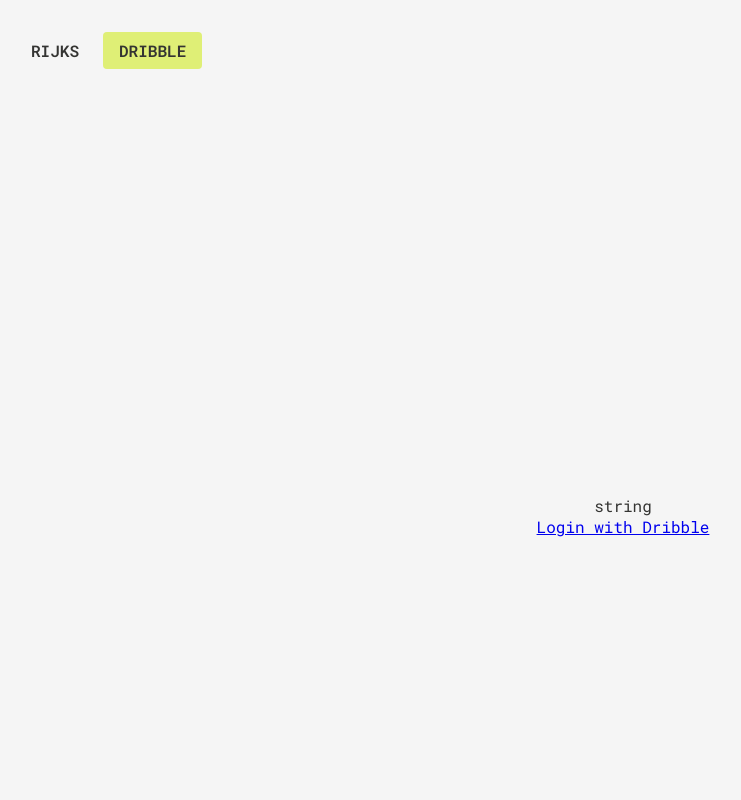
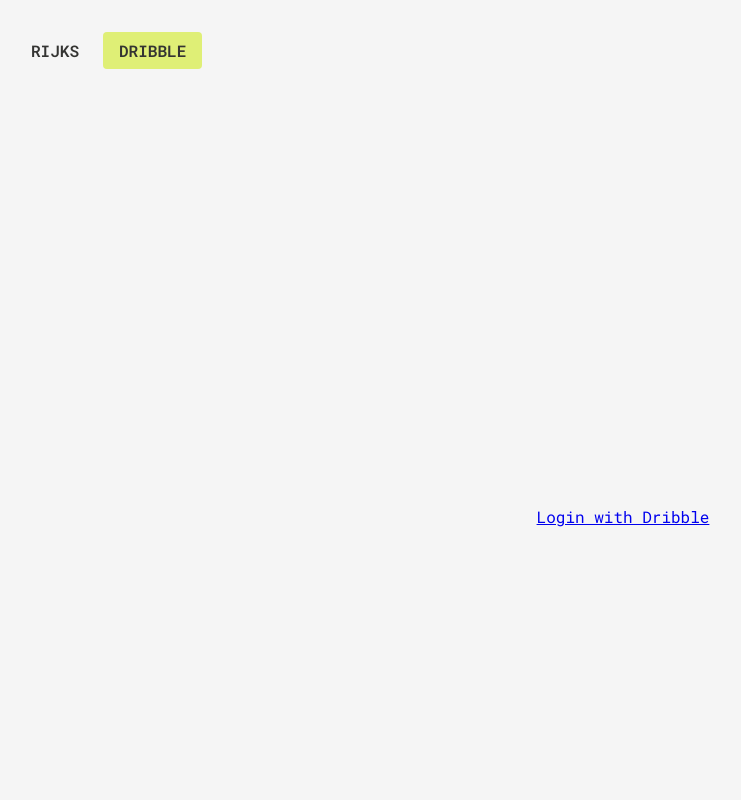
Before and after one commit to grzegorczykmichal/collibra, a React (Create React App) app in the folder app/: page /dribble in a window 1280 px wide. Shown: the top 800 px of the page, without its empty margins (17-758 px from the left). Built offline with nearby package versions, Linux system fonts and the light colour scheme; no server answers.

Commit message:
Fixing dribble problem

```diff
--- a/app/src/application/features/Dribble/pages/Dribble.tsx
+++ b/app/src/application/features/Dribble/pages/Dribble.tsx
@@ -3,11 +3,10 @@ import css from './Dribble.module.css';
 import { DribbleUser, DribbleShots } from '../components';
 
 function Dribble() {
-  const { token, isLoggedIn } = useDribble();
+  const { isLoggedIn } = useDribble();
 
   return (
     <div className={css.page}>
-      {typeof token}
       {isLoggedIn() ? (
         <>
           <DribbleUser />
--- a/app/src/infrastucture/Providers.tsx
+++ b/app/src/infrastucture/Providers.tsx
@@ -9,7 +9,7 @@ const Providers: FC<{ root: any }> = ({ root, children }) => {
       <ReactQueryProvider>
         <DribbleProvider
           clientId={process.env.REACT_APP_DRIBBLE_CLIENT_ID}
-          state={process.env.REACT_APP_DRIBBLE_CLIENT_ID}
+          state={process.env.REACT_APP_DRIBBLE_STATE}
           scopes={process.env.REACT_APP_DRIBBLE_SCOPES}
         >
           {children}
```
